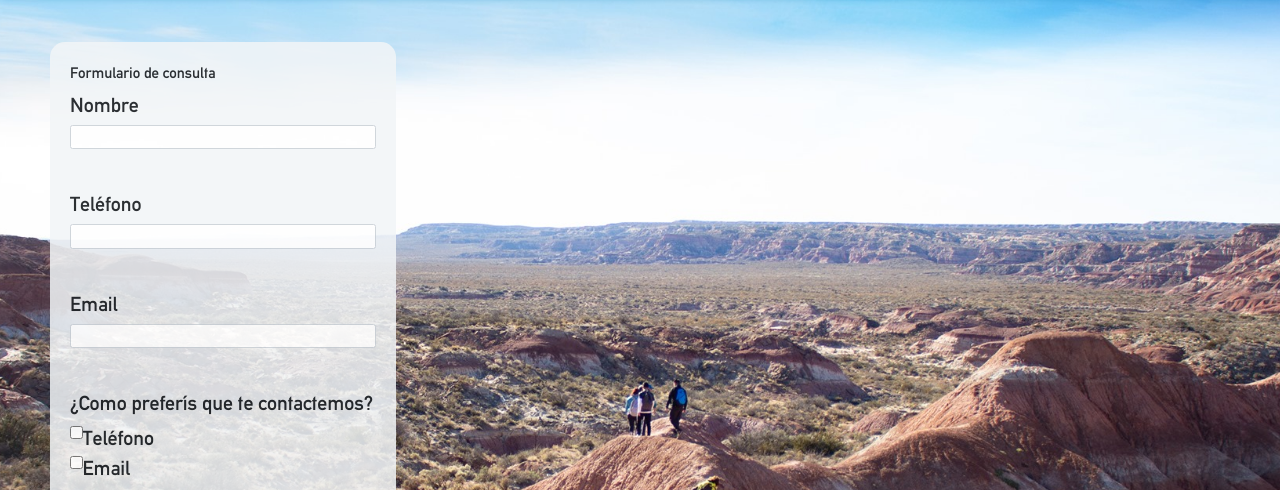
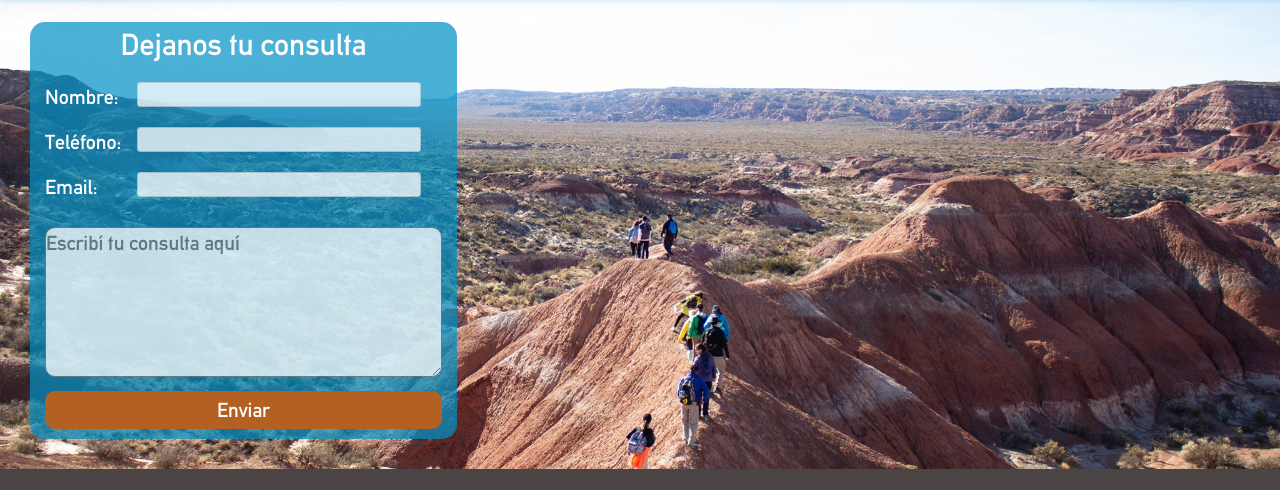
Before and after one commit to gmichelan2/buraleoexpediciones, a website: page contacto.html in a window 1280 px wide. Shown: the part 104-594 px from the top of the page. Drawn offline with nearby package versions, Linux system fonts and the light colour scheme.

Commit message:
realizado el contacto

```diff
--- a/contacto.html
+++ b/contacto.html
@@ -13,7 +13,7 @@
     <link rel="stylesheet" href="css/estilo.css">
     <link href="https://fonts.googleapis.com/css2?family=Source+Sans+Pro:wght@300;400;600;700&display=swap"
         rel="stylesheet">
-    <link rel="icon" type="image/png" href="assets/index/icono buraleo.png" sizes="16x16">
+    <link rel="icon" type="image/png" href="assets/index/buraleologofinal.png" sizes="16x16">
 
 </head>
 
@@ -61,23 +61,23 @@
                 </div>
             </nav>
         </header>
-        <section class="formulario">
+        <div class="col-lg-4 col-md-7 col-sm-9 col-xs-10 formulario">
             <fieldset>
-                <legend>Formulario de consulta</legend>
+                <legend>Dejanos tu consulta</legend>
                 <form action="post">
-                    <div class="form-group">
-                        <label for="nome">Nombre</label><br>
-                        <input class="form-control" type="text" name="name" required><br>
+                    <div class="form-group row">
+                        <label class="col-lg-3" for="nome">Nombre:</label>
+                        <input class="col-lg-8 form-control" type="text" name="name" required>
                     </div>
-                    <div class="form-group">
-                        <label for="phone">Teléfono</label><br>
-                        <input class="form-control" type="text" name="phone"><br>
+                    <div class="form-group row">
+                        <label class="col-lg-3" for="phone">Teléfono:</label>
+                        <input class="col-lg-8 form-control" type="text" name="phone">
                     </div>
-                    <div class="form-group">
-                        <label for="email">Email</label><br>
-                        <input class="form-control" type="email" name="email" required><br>
+                    <div class="form-group row">
+                        <label class="col-lg-3" for="email">Email:</label>
+                        <input class="col-lg-8 form-control" type="email" name="email" required>
                     </div>
-                    <label for="contacto">¿Como preferís que te contactemos?</label><br>
+                    <!--label for="contacto">¿Como preferís que te contactemos?</label><br>
                     <div class="form-check">
                         <input class="form-check-input" type="checkbox" id="telefono">
                         <label for="telefono" class="form-check-label"> Teléfono</label>
@@ -85,17 +85,17 @@
                     <div class="form-check">
                         <input class="form-check-input" type="checkbox" id="email">
                         <label for="email" class="form-check-label"> Email</label>
-                    </div>
-                    <label for="participacion">¿Realizaste alguna vez actividades con nosotros?</label><br>
+                    </div-->
+                    <!--label for="participacion">¿Realizaste alguna vez actividades con nosotros?</label><br>
                     <select name="participacion" id="part">
                         <option value="si">Si</option>
                         <option value="no">No</option>
-                    </select><br>
+                    </select><br-->
                     <textarea placeholder="Escribí tu consulta aquí"></textarea><br>
                     <button class="btn btn-primary" type="submit">Enviar</button>
                 </form>
             </fieldset>
-        </section>
+        </div>
         <footer>
             <div class="footer1">
                 <img class="footer__logo" src="assets/index/selloburaleoblanco.png" alt="logo">
--- a/scss/_colores.scss
+++ b/scss/_colores.scss
@@ -6,4 +6,5 @@ $primariorgba:RGBA(2, 62, 138,0.7);
 
 $anaranjadoRGB:RGB(180,96,34);
 $azulRGB:RGB(0,145,197);
-$anaranjadoRGBA:RGB(180,96,34,0.7);
+$anaranjadoRGBA:RGBA(180,96,34,0.7);
+$azulRGBA:RGBA(0,145,197, 0.7);
--- a/scss/estilos.scss
+++ b/scss/estilos.scss
@@ -198,12 +198,24 @@ nav {
     h2{
         display: table-cell;
         vertical-align: middle;
-        height: 300px;
+        height: 150px;
         text-align: center;
         width: 2000px;
         font-size: 5rem;
-        color: #f2f6f8;
     }
+}
+
+.inicio__primer_titulo{
+    color:$anaranjadoRGB;
+}
+
+.inicio__segundo_titulo{
+    color:$anaranjadoRGB;
+    font-size: 6rem;
+}
+
+.inicio__tercer__titulo{
+    color:$azulRGB;
 }
 
 @keyframes slide{
@@ -296,7 +308,7 @@ nav {
   }
 
   .nosotros__fondo {
-    background-color: RGBA(2, 62, 138, 0.7); }
+    background-color: $azulRGBA; }
 .nosotros__texto{
     justify-content: center;
 
@@ -321,12 +333,12 @@ nav {
 /*actividades*/
 #actividades{
     background-color: $anaranjadoRGB;
-    padding-top:70px;
+    padding-top:50px;
     padding-bottom:70px;
     h3{
         color:white;
         text-align: center;
-        font-size: 3rem;
+        font-size: 2rem;
         padding-bottom: 40px;
     }
 }
@@ -482,7 +494,8 @@ footer{
     color:white;
     justify-content: space-around;
     align-items: center;
-
+    height: 145px;
+    font-size: 1.5rem;
     a{
         text-decoration: none;
         color:white;
@@ -526,6 +539,7 @@ footer{
 
 .actividades__imagen__fija{
     @extend.nosotros__imagen__fija;
+
 
     h2{
         display: table-cell;
@@ -602,21 +616,55 @@ footer{
     background-repeat: no-repeat;
     background-size: cover;
     background-position: center;
+    height: 100%;
 }
 
 .formulario{
-    display:flex;
-    background-color: $celesteNavbar;
-    opacity: 95%;
-    margin:50px;
-    padding: 2rem;
-    font-size: 2rem;
-    width: 27%;
-    flex-flow: column wrap;
+    background: rgba(0,145,197,0.7);
+    //background: linear-gradient(0deg, rgba(0,145,197,0.5719421557685574) 48%, rgba(180,96,34,0.7792250689338236) 52%);
     border-radius: 15px;
+    color: white;
+    margin:30px;
+    legend{
+        text-align: center;
+        font-size: 3rem;
+        margin:auto;
+        width: 70%;
+        border-radius:10px;
+        margin-bottom: 15px;
+        margin-top:10px;
+       // color:$anaranjadoRGBA;
+       //border:0.5px solid #85d0de;
+    }
 
     textarea{
-        width:90%;
-    height: 150px;
+        width:100%;
+        height: 150px;
+        opacity: 75%;
+        margin-top: 10px;
+        margin-bottom: 10px;
+        font-size:2rem;
+        color:$azulRGB;
+        border-radius: 10px;
+    }
+    input{
+        opacity:75%;
+    }
+    label{
+        font-size: 2rem;
+
+    }
+    select{
+        font-size: 2rem;
+        color:$azulRGB;
+    }
+
+    button{
+        margin-bottom:10px;
+        background-color: $anaranjadoRGB;
+        font-size:2rem;
+        width: 100%;
+        border-radius: 10px;
+        border:0;
     }
 }
```
Also changed, not shown: index.html (+6 -3 lines), css/estilo.css, 1 other file.
